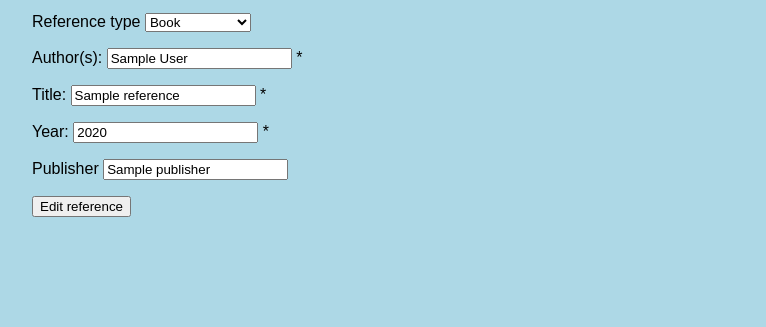
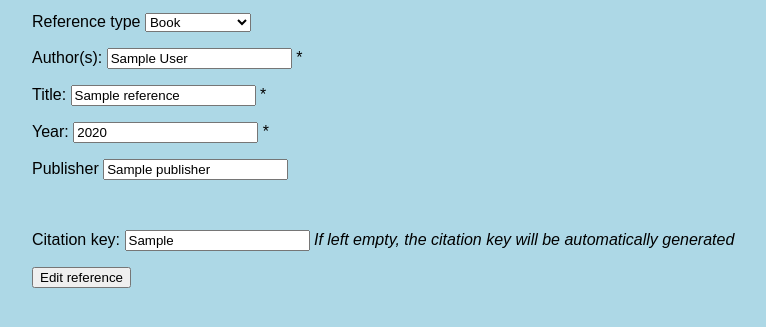
Before and after one commit to m0ssse/ohtuprojekti, a Flask app: template src/templates/edit_reference.html in a window 1280 px wide. Shown: the part 141-468 px from the top of the page, without its empty margins (208-974 px from the left). Run offline with Flask 3, Linux system fonts and the light colour scheme; the template is opened without the code that fills it: most values are stand-ins (such as "Sample title", 1, 10 or a date in 2020).

Commit message:
display citation key in edit_ref and don't check ref_id

```diff
--- a/src/templates/edit_reference.html
+++ b/src/templates/edit_reference.html
@@ -70,6 +70,12 @@
     <!-- <p>
         <label for="address">Address</label>
         <input type="text" name="address" id="address"> -->
+    <br>
+    <p>
+        <label for="citation_key">Citation key:</label>
+        <input type="text" name="citation_key" id="citation_key" value="{{ reference.citation_key }}">
+        <em>If left empty, the citation key will be automatically generated</em>
+    </p>
     <input type="submit" value="Edit reference"/>
 </form>
 
--- a/src/templates/show_reference.html
+++ b/src/templates/show_reference.html
@@ -36,7 +36,6 @@
     IBooktitle: <em>{{ reference.booktitle }}</em>.
 {% endif %}
 </p></em>
-<p>Reference {{ reference.id }}</p>
 
 <p><a href="/references">Back to all references</a></p>
 
```
Also changed, not shown: 2 other files.
